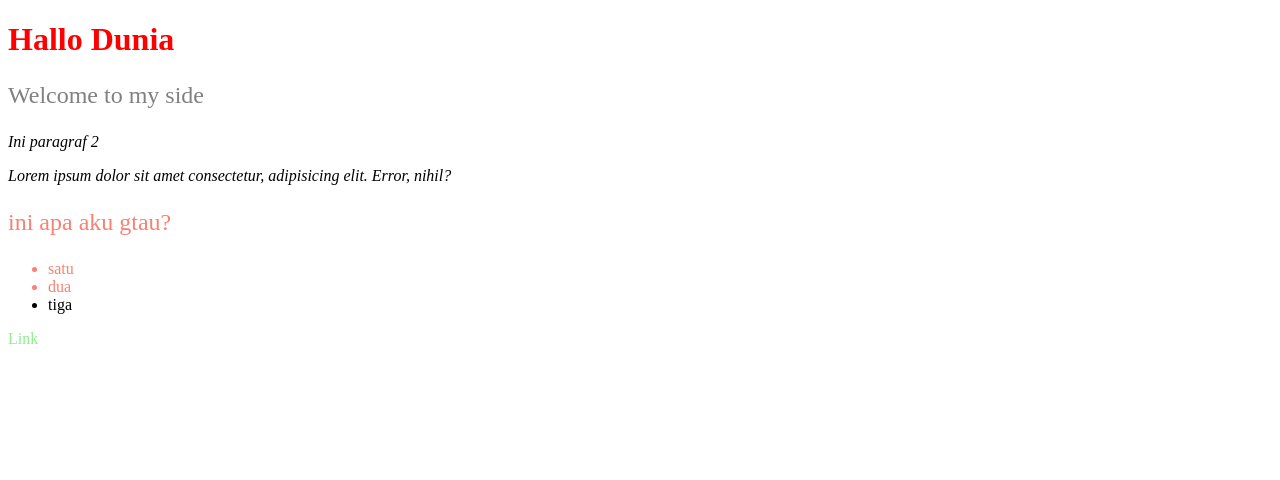
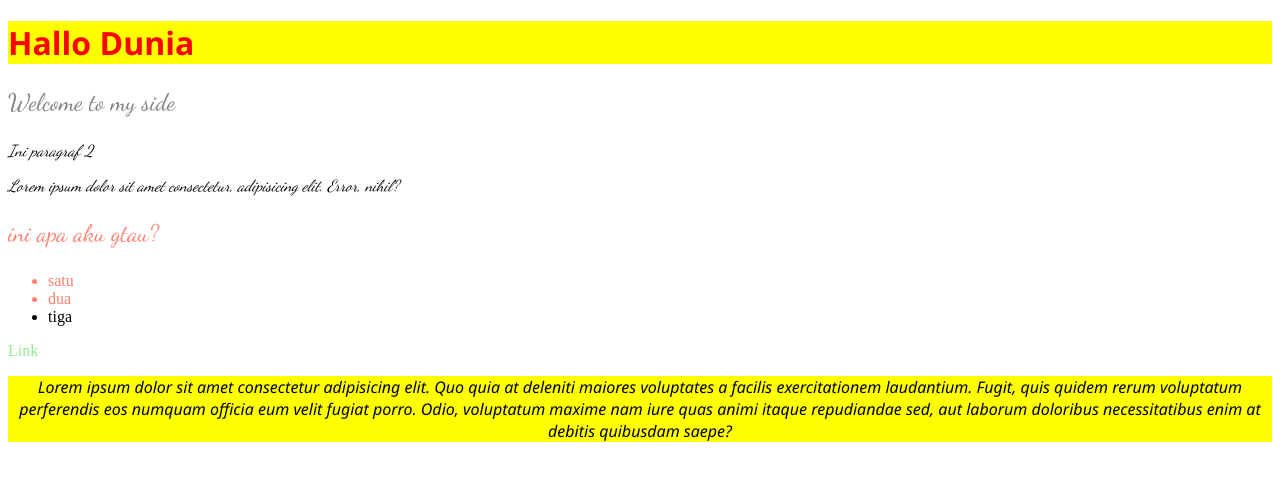
Before and after one commit to risanussy/Bootcamp-G03, a plain HTML site: page Pertemuan-2/Materi/index.html in a window 1280 px wide. Drawn offline with Linux system fonts and the light colour scheme.

Commit message:
pertama kali push

```diff
--- a/Pertemuan-2/Materi/index.html
+++ b/Pertemuan-2/Materi/index.html
@@ -4,10 +4,15 @@
     <title>Latihan CSS</title>
     <link rel="stylesheet" href="latihan.css">
 
+    <link rel="preconnect" href="https://fonts.googleapis.com">
+    <link rel="preconnect" href="https://fonts.gstatic.com" crossorigin>
+    <link href="https://fonts.googleapis.com/css2?family=Dancing+Script&display=swap" rel="stylesheet">
+
     <style>
         p {
             color: grey;
             font-size: 24px;
+            font-family: 'Dancing Script', cursive;
         }
 
         .paraf {
@@ -20,12 +25,30 @@
             color: salmon;
         }
 
+        .test {
+            text-align: center;
+        }
+
+        .bg-kuning {
+            background-color: yellow;
+            font-family: 'Segoe UI', Tahoma, Geneva, Verdana, sans-serif;
+        }
+
+        /* Pseudo class */
+        .bg-kuning:hover {
+            background-color: blue;
+            font-size: 60px;
+        }
+
+        li:active {
+            font-size: 40px;
+        }
 
     </style>
 </head>
 <body>
     <!-- metode inline -->
-    <h1 style="color: red;">Hallo Dunia</h1>
+    <h1 class="bg-kuning" style="color: red;">Hallo Dunia</h1>
 
     <!-- Internal -->
     <p>Welcome to my side</p>
@@ -41,5 +64,7 @@
 
     <!-- External -->
     <a href="#">Link</a>
+
+    <p class="paraf test bg-kuning">Lorem ipsum dolor sit amet consectetur adipisicing elit. Quo quia at deleniti maiores voluptates a facilis exercitationem laudantium. Fugit, quis quidem rerum voluptatum perferendis eos numquam officia eum velit fugiat porro. Odio, voluptatum maxime nam iure quas animi itaque repudiandae sed, aut laborum doloribus necessitatibus enim at debitis quibusdam saepe?</p>
 </body>
 </html>
```
